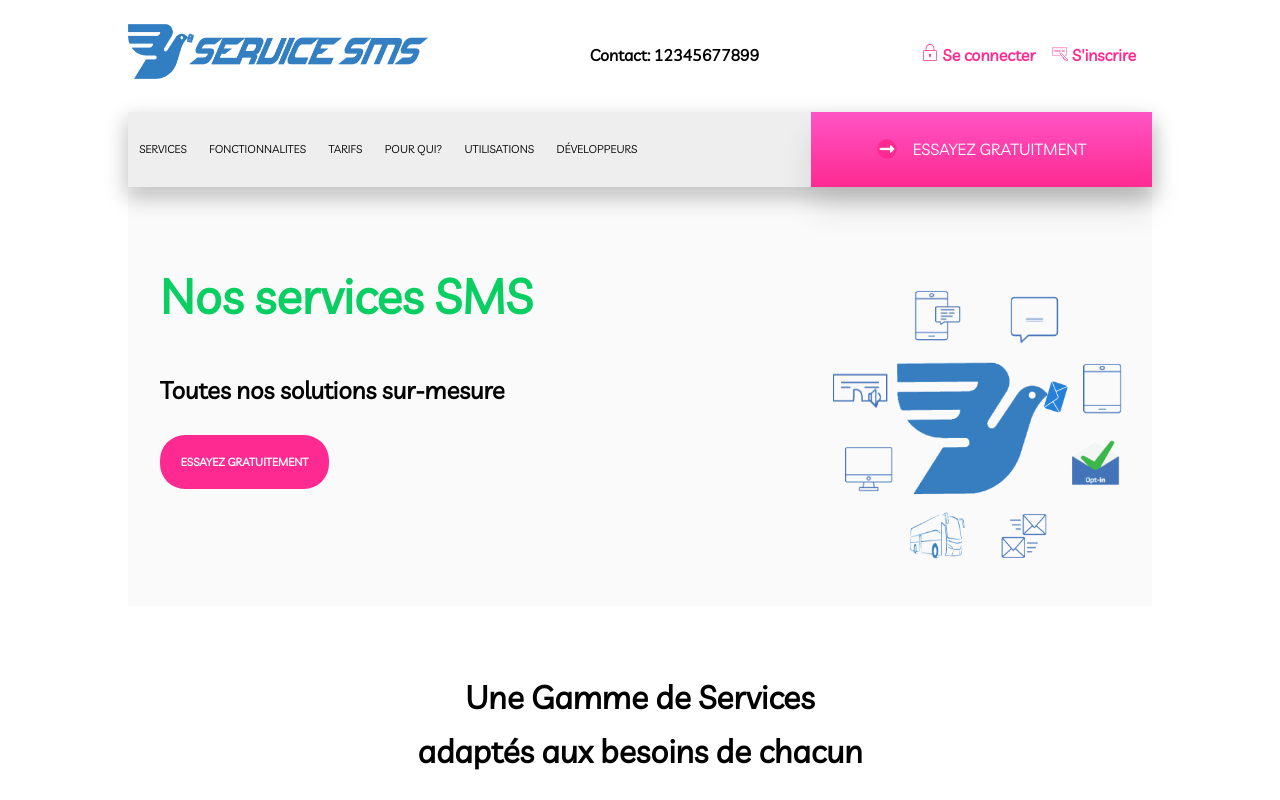
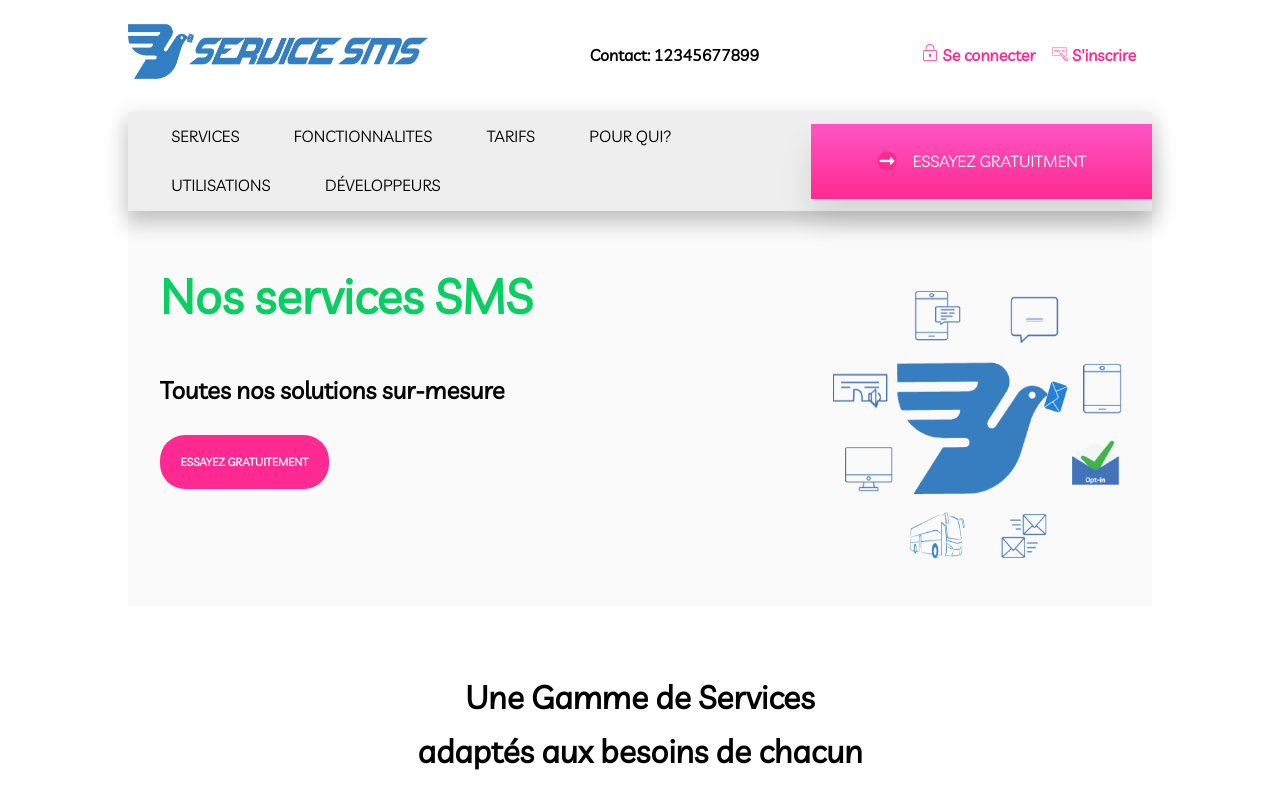
Before and after one commit to Baboucar/aprojectv2, a Vue app: page / in a window 1280 px wide. Shown: the top 800 px of the page. Built offline with nearby package versions, Linux system fonts and the light colour scheme.

Commit message:
change font

```diff
--- a/src/components/Navigation.vue
+++ b/src/components/Navigation.vue
@@ -198,7 +198,8 @@
 @media(min-width: 65rem){
     .nav__links{
          padding:.7rem;
-        font-size: .7rem;
+        font-size: 1rem;
+        margin-left: 2rem;
     }
 }
    @media(min-width: 64rem){
```
